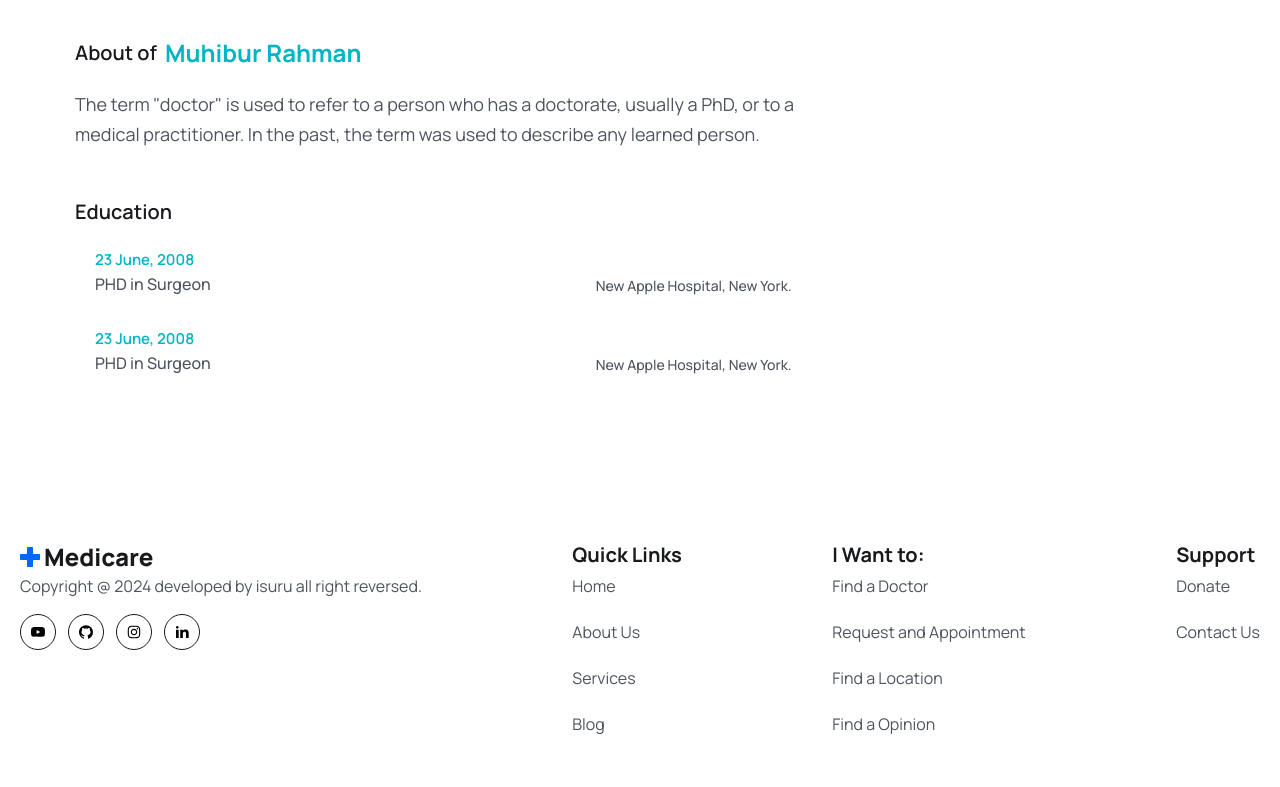
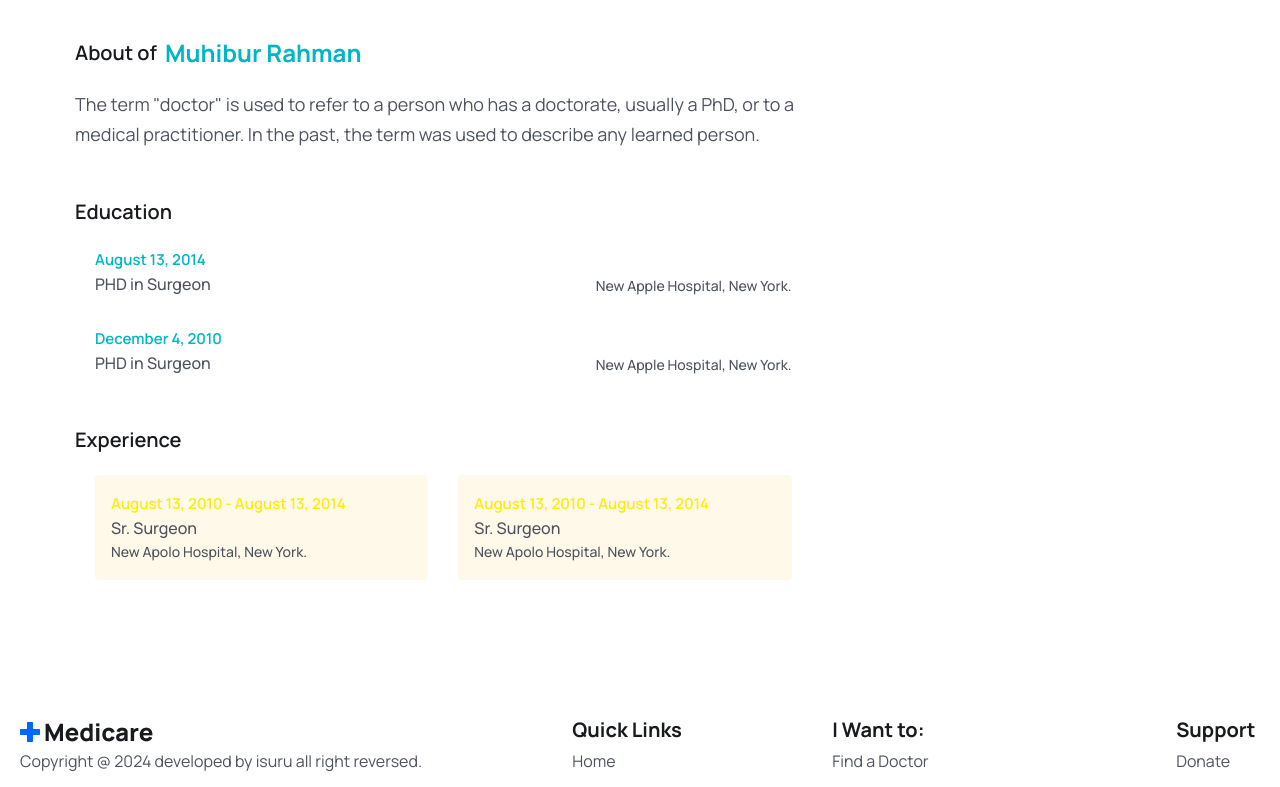
Before and after one commit to Isurulak1/Doctor_apoiment_bookingapp, a React (Vite) app in the folder frontend/: page /doctors/1 in a window 1280 px wide. Shown: the part 470-1257 px from the top of the page. Built offline with nearby package versions, Linux system fonts and the light colour scheme.

Commit message:
finished doctorabout

```diff
--- a/frontend/src/pages/Doctors/DoctorsAbout.jsx
+++ b/frontend/src/pages/Doctors/DoctorsAbout.jsx
@@ -1,4 +1,5 @@
 import React from 'react'
+import { formatDate } from '../../utils/FormateDate'
 
 const DoctorsAbout = () => {
   return (
@@ -22,7 +23,7 @@
           <li className='flex flex-col sm:flex-row sm:justify-between sm:items-end md:gap-5 mb-[30px]'>
             <div>
               <span className='text-irisBlueColor text-[15px] leading-6 font-semibold'>
-                23 June, 2008
+              {formatDate("08-13-2014")}
               </span>
               <p className='text-[16px] leading-6 font-medium text-textColor'>
                 PHD in Surgeon
@@ -35,7 +36,7 @@
           <li className='flex flex-col sm:flex-row sm:justify-between sm:items-end md:gap-5 mb-[30px]'>
             <div>
               <span className='text-irisBlueColor text-[15px] leading-6 font-semibold'>
-                23 June, 2008
+                {formatDate("12-04-2010")}
               </span>
               <p className='text-[16px] leading-6 font-medium text-textColor'>
                 PHD in Surgeon
@@ -48,6 +49,33 @@
         </ul>
       </div>
 
+      <div>
+        <h3 className='text-[20px] leading-[30px] text-headingColor font-semibold'>Experience</h3>
+        <ul className='grid sm:grid-cols-2 gap-[30px] pt-4 md:p-5'>
+        <li className='p-4 rounded bg-[#fff9ea]'>
+          <span className='text-yellowColor text-[15px] leading-6 font-semibold'>
+            {formatDate("08-13-2010")} - {formatDate("08-13-2014")}
+          </span>
+          <p className='text-[16px] leading-6 font-medium text-textColor'>
+            Sr. Surgeon
+          </p>
+          <p className='text-[14px] leading-6 font-medium text-textColor'>
+            New Apolo Hospital, New York.
+          </p>
+        </li>
+        <li className='p-4 rounded bg-[#fff9ea]'>
+          <span className='text-yellowColor text-[15px] leading-6 font-semibold'>
+            {formatDate("08-13-2010")} - {formatDate("08-13-2014")}
+          </span>
+          <p className='text-[16px] leading-6 font-medium text-textColor'>
+            Sr. Surgeon
+          </p>
+          <p className='text-[14px] leading-6 font-medium text-textColor'>
+            New Apolo Hospital, New York.
+          </p>
+        </li>
+        </ul>
+      </div>
     </div>
   )
 }
```
